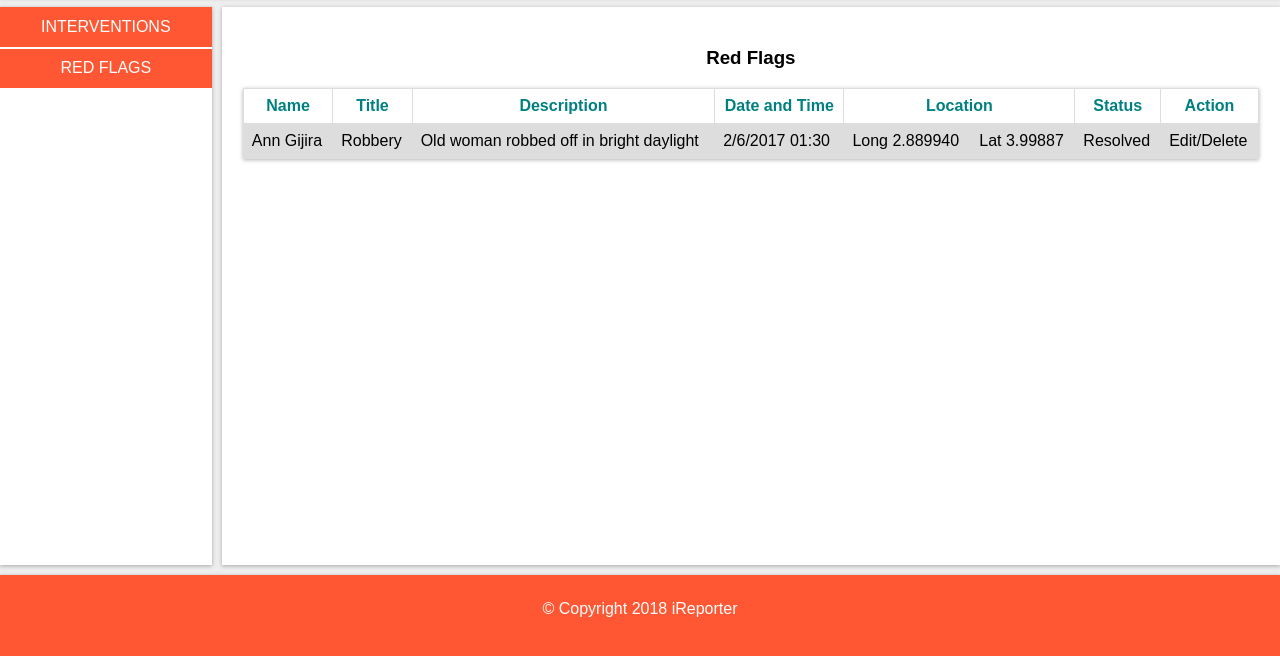
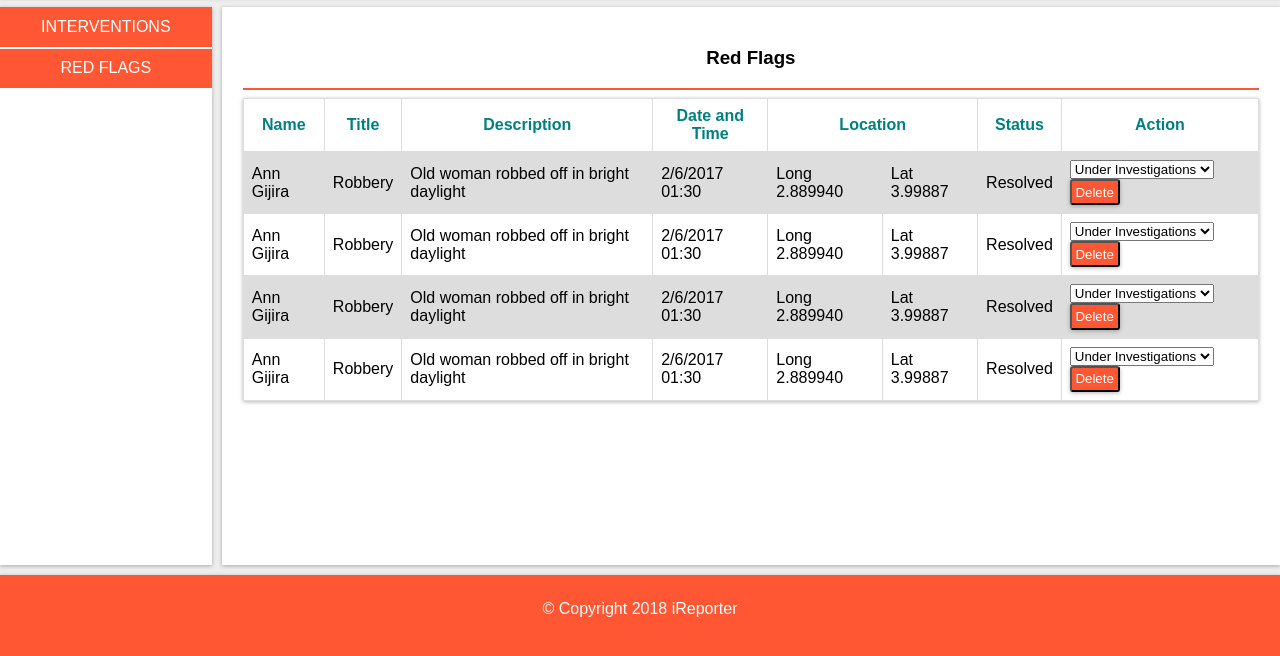
Before and after one commit to vikitaotiz/iReporter, a plain HTML site: page ui/admin_red_flags.html in a window 1280 px wide. Shown: the part 114-770 px from the top of the page. Drawn offline with Linux system fonts and the light colour scheme.

Commit message:
Update admin_red_flags.html

```diff
--- a/ui/admin_red_flags.html
+++ b/ui/admin_red_flags.html
@@ -29,6 +29,7 @@
             <div class="content">
                     <table>
                             <h3>Red Flags</h3>
+                            <hr class="line">
                             <tr>
                                 <th>Name</th>
                                 <th>Title</th>
@@ -46,7 +47,64 @@
                                 <td>Long 2.889940</td>
                                 <td>Lat 3.99887</td>
                                 <td>Resolved</td>
-                                <td>Edit/Delete</td>
+                                <td><select>
+                                    <option value="#">Under Investigations</option>
+                                    <option value="#">Resolved</option>
+                                    <option value="#">Rejected</option>
+                                  </select>
+                                  <button class="btn-log">Delete</button>
+                                </td>
+
+                            </tr>
+                            <tr>
+                                <td>Ann Gijira</td>
+                                <td>Robbery</td>
+                                <td>Old woman robbed off in bright daylight</td>
+                                <td>2/6/2017 01:30</td>
+                                <td>Long 2.889940</td>
+                                <td>Lat 3.99887</td>
+                                <td>Resolved</td>
+                                <td><select>
+                                    <option value="#">Under Investigations</option>
+                                    <option value="#">Resolved</option>
+                                    <option value="#">Rejected</option>
+                                  </select>
+                                  <button class="btn-log">Delete</button>
+                                </td>
+
+                            </tr>
+                            <tr>
+                                <td>Ann Gijira</td>
+                                <td>Robbery</td>
+                                <td>Old woman robbed off in bright daylight</td>
+                                <td>2/6/2017 01:30</td>
+                                <td>Long 2.889940</td>
+                                <td>Lat 3.99887</td>
+                                <td>Resolved</td>
+                                <td><select>
+                                    <option value="#">Under Investigations</option>
+                                    <option value="#">Resolved</option>
+                                    <option value="#">Rejected</option>
+                                  </select>
+                                  <button class="btn-log">Delete</button>
+                                </td>
+
+                            </tr>
+                            <tr>
+                                <td>Ann Gijira</td>
+                                <td>Robbery</td>
+                                <td>Old woman robbed off in bright daylight</td>
+                                <td>2/6/2017 01:30</td>
+                                <td>Long 2.889940</td>
+                                <td>Lat 3.99887</td>
+                                <td>Resolved</td>
+                                <td><select>
+                                    <option value="#">Under Investigations</option>
+                                    <option value="#">Resolved</option>
+                                    <option value="#">Rejected</option>
+                                  </select>
+                                  <button class="btn-log">Delete</button>
+                                </td>
 
                             </tr>
                         </table>
```
